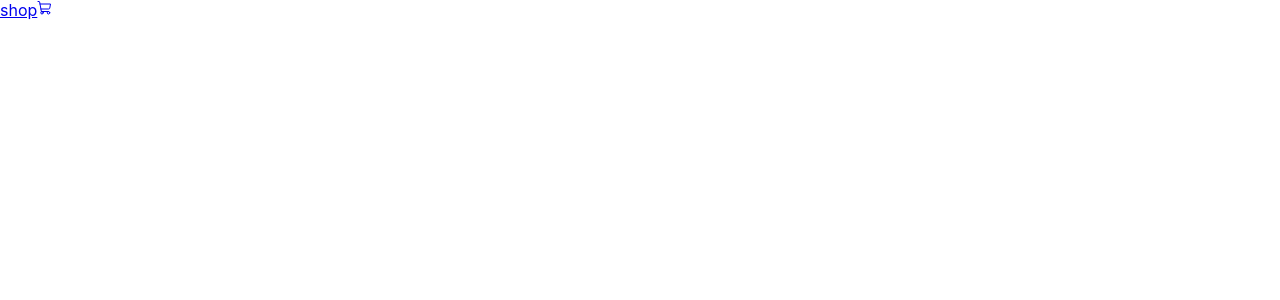
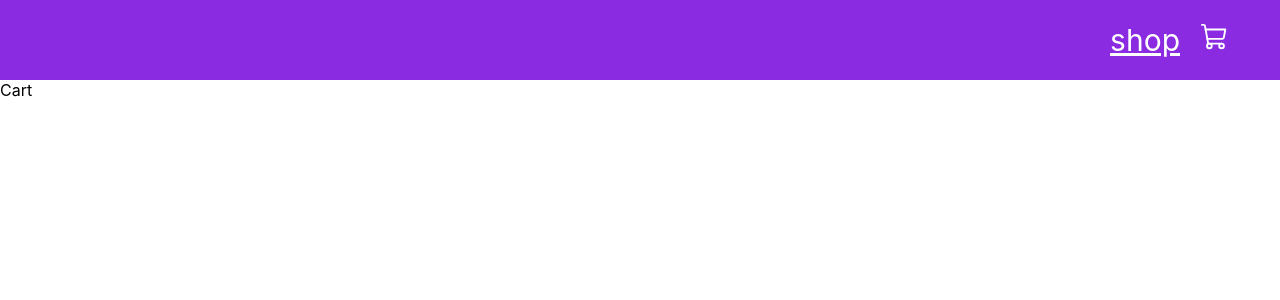
Before and after one commit to Wesebebe/gorigo-online-shop, a React (Create React App) app: page /Cart in a window 1280 px wide. Shown: the top 300 px of the page. Built offline with nearby package versions, Linux system fonts and the light colour scheme; the HTML template or start-up script is replaced by a standard one.

Commit message:
Make changes in NavBar.css

```diff
--- a/src/App.js
+++ b/src/App.js
@@ -1,6 +1,9 @@
 import React from 'react'
 import { BrowserRouter as Router, Routes, Route } from 'react-router-dom'
 import NavBar from './components/NavBar'
+import Shop from './pages/Shop';
+import Cart from './pages/Cart';
+import './NavBar.css'
 
 function App() {
   return (
@@ -8,8 +11,8 @@ function App() {
       <Router>
         <NavBar/>
         <Routes>
-          <Route path='/'/>
-          <Route path='/Cart'/>
+          <Route path='/' element={<Shop/>}/>
+          <Route path='/Cart'element={<Cart/>}/>
         </Routes>
       </Router>
 
--- /dev/null
+++ b/src/NavBar.css
@@ -0,0 +1,22 @@
+.NavBar{
+    width: 100%;
+    height: 80px;
+    background-color: blueviolet;
+    display: flex;
+    justify-content: flex-end;
+    align-items: center;
+}
+
+.Links{
+    margin-right: 50px;
+    display: flex;
+    align-items: center;
+
+}
+
+.Links a{
+    text-decoration: underline;
+    color: white;
+    margin-left: 20px;
+    font-size: 30px;
+}
--- /dev/null
+++ b/src/pages/Cart.jsx
@@ -0,0 +1,9 @@
+import React from "react";
+
+function Cart() {
+    return(
+
+    <div> Cart</div>
+    )
+}
+export default Cart;
--- /dev/null
+++ b/src/pages/Shop.jsx
@@ -0,0 +1,9 @@
+import React from "react";
+
+function Shop() {
+    return (
+        <div>Shop</div>
+    )
+}
+
+export default Shop;
```
